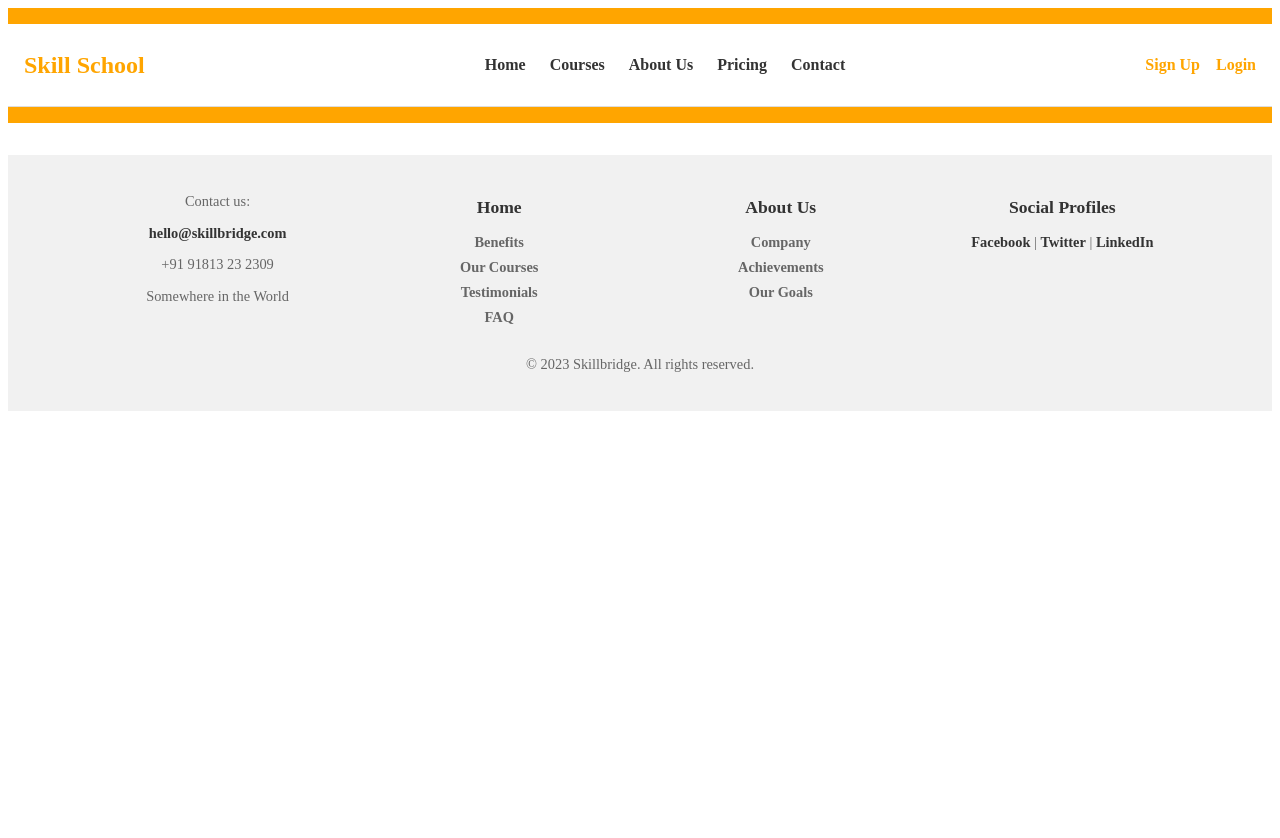
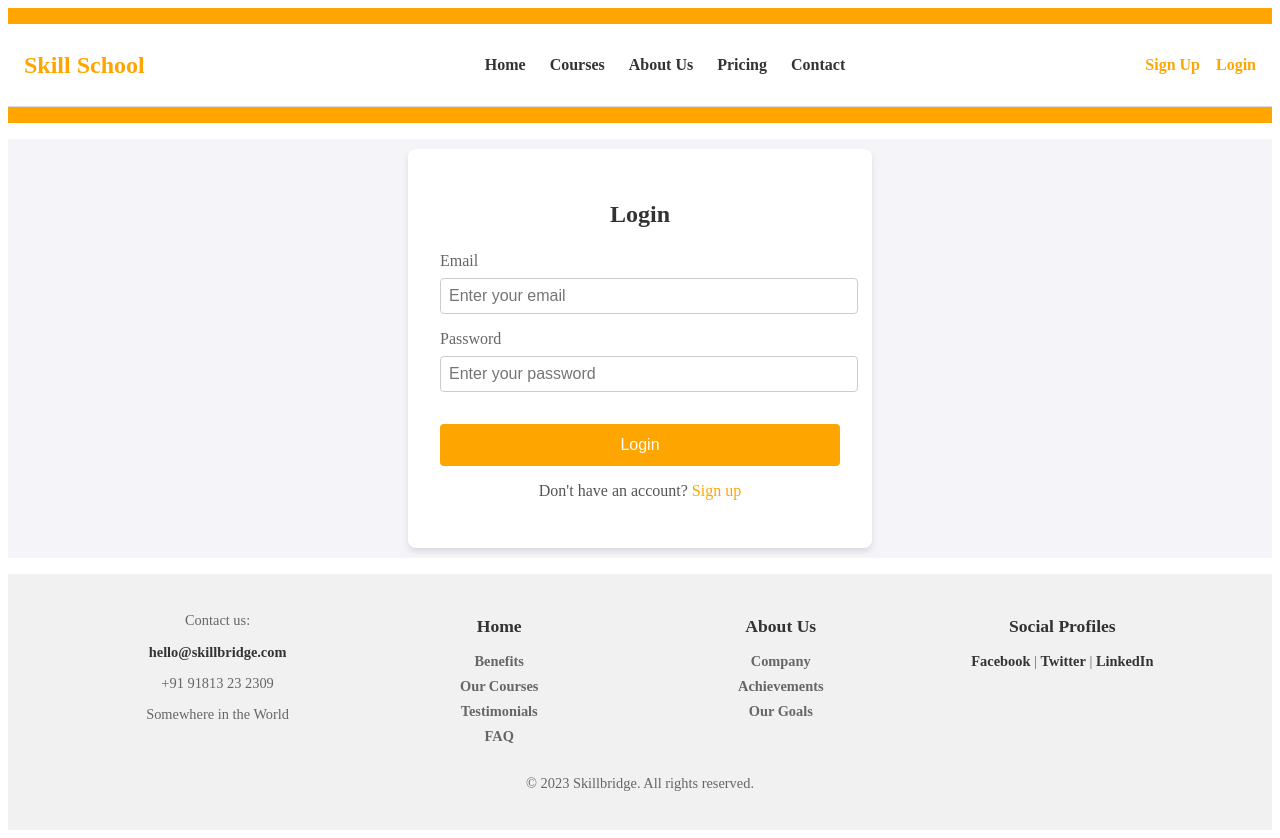
Before and after one commit to Jay5040/skill-school, a React (Vite) app: page /login in a window 1280 px wide. Before the commit the page ends 800 px from the top, so only its background shows below. Built offline with nearby package versions, Linux system fonts and the light colour scheme.

Commit message:
Login page FontEnd done

```diff
--- a/src/App.jsx
+++ b/src/App.jsx
@@ -1,21 +1,26 @@
 import { useState } from 'react'
-
+import { BrowserRouter as Router, Routes, Route } from 'react-router-dom';
 import './App.css'
 import Header from './components/header/header'
 import Footer from './components/footer/footer'
+import LoginPage from './Pages/loginpage';
 
 function App() {
-  const [count, setCount] = useState(0)
-
   return (
-    <>
-      <div>
-        <Header />
-        <Footer />
-
-      </div>
-    </>
-  )
+    <Router>
+      <Header />
+      <Routes>
+        {/* <Route path="/" element={<HomePage />} />
+        <Route path="/courses" element={<CoursesPage />} />
+        <Route path="/about" element={<AboutPage />} />
+        <Route path="/pricing" element={<PricingPage />} />
+        <Route path="/contact" element={<ContactPage />} />
+        <Route path="/signup" element={<SignUpPage />} /> */}
+        <Route path="/login" element={<LoginPage />} />
+      </Routes>
+      <Footer />
+    </Router>
+  );
 }
 
 export default App
--- a/src/Pages/loginpage.scss
+++ b/src/Pages/loginpage.scss
@@ -2,8 +2,9 @@
     display: flex;
     justify-content: center;
     align-items: center;
-    height: 100vh; /* Full screen height */
     background-color: #f4f4f9; /* Light background color */
+    margin-top: 1rem;
+    padding: 10px;
   }
 
   .login-box {
--- a/src/components/footer/footer.scss
+++ b/src/components/footer/footer.scss
@@ -1,5 +1,5 @@
 .footer {
-    margin-top: 2rem;
+    margin-top: 1rem;
     background: #f1f1f1;
     padding: 1.5rem;
     text-align: center;
--- a/src/components/header/header.jsx
+++ b/src/components/header/header.tsx
@@ -15,8 +15,8 @@ const Header = () => {
           <li><a href="#">Contact</a></li>
         </ul>
         <div className="auth-links">
-          <a href="#" className="sign-up">Sign Up</a>
-          <a href="#" className="login">Login</a>
+          <Link to="/signup" className="sign-up">Sign Up</Link>
+          <Link to="/login" className="login">Login</Link>
         </div>
       </nav>
     </header>
```
Also changed, not shown: src/components/footer/footer.tsx (renamed from src/components/footer/footer.jsx).
